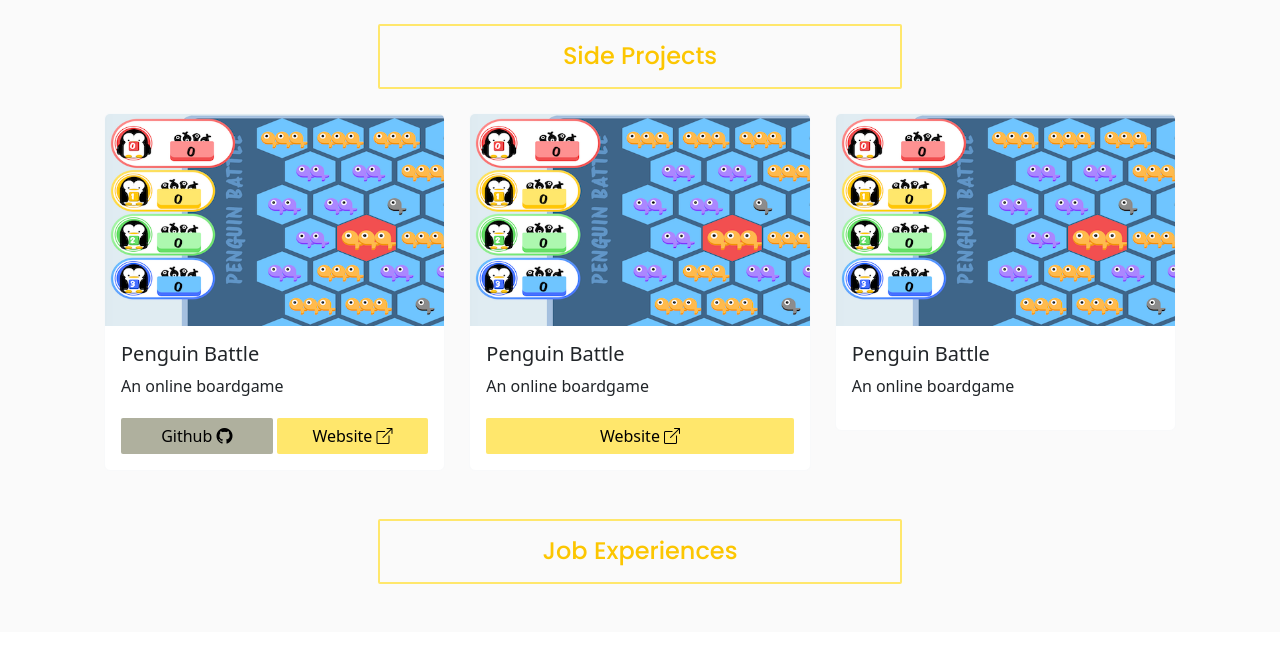
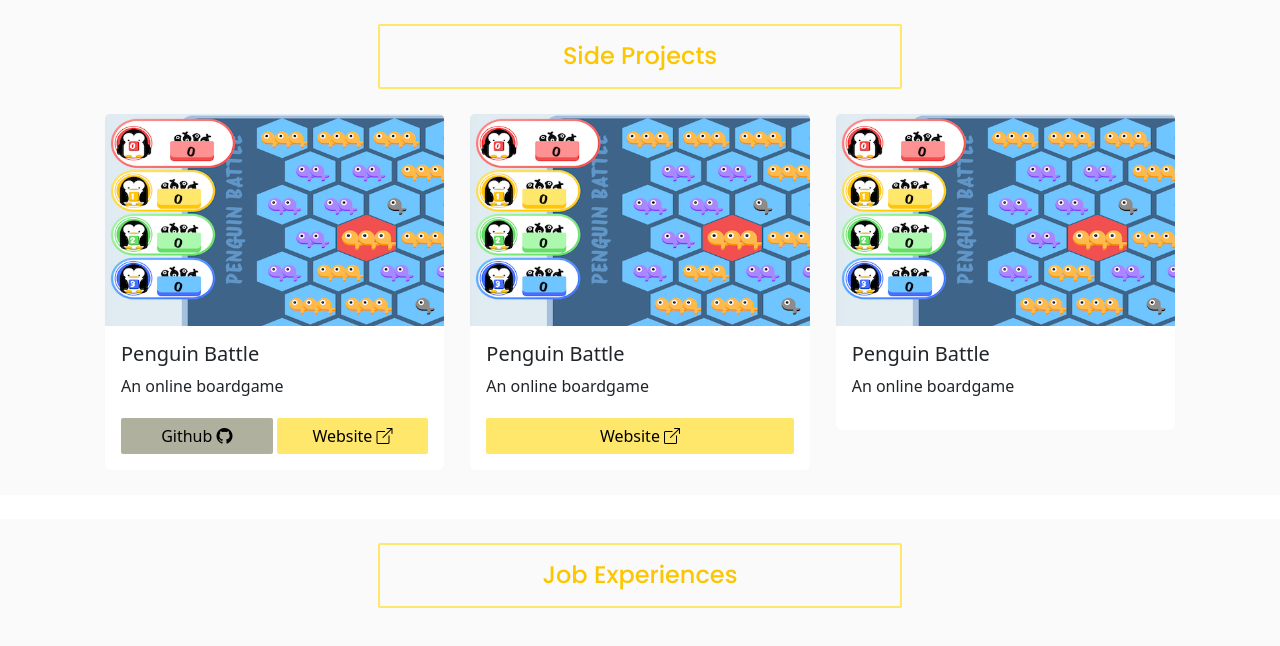
Before and after one commit to yuhueilee/wendyfolio, a React (Create React App) app: page / in a window 1280 px wide. Shown: the top 646 px of the page. Built offline with nearby package versions, Linux system fonts and the light colour scheme.

Commit message:
Add divider and its style

```diff
--- a/src/App.scss
+++ b/src/App.scss
@@ -0,0 +1,5 @@
+@import "./index.scss";
+
+.divider {
+    @include size(100%, 24px);
+}
--- a/src/App.tsx
+++ b/src/App.tsx
@@ -9,6 +9,7 @@ function App() {
     return (
         <div>
             <Project />
+            <div className="divider"></div>
             <Experience />
         </div>
     );
--- a/src/index.scss
+++ b/src/index.scss
@@ -134,6 +134,11 @@ $borderWidth: 2px;
     flex-direction: $d;
 }
 
+@mixin size($w, $h: $w) {
+    width: $w;
+    height: $h;
+}
+
 body {
     margin: 0;
 }
```
